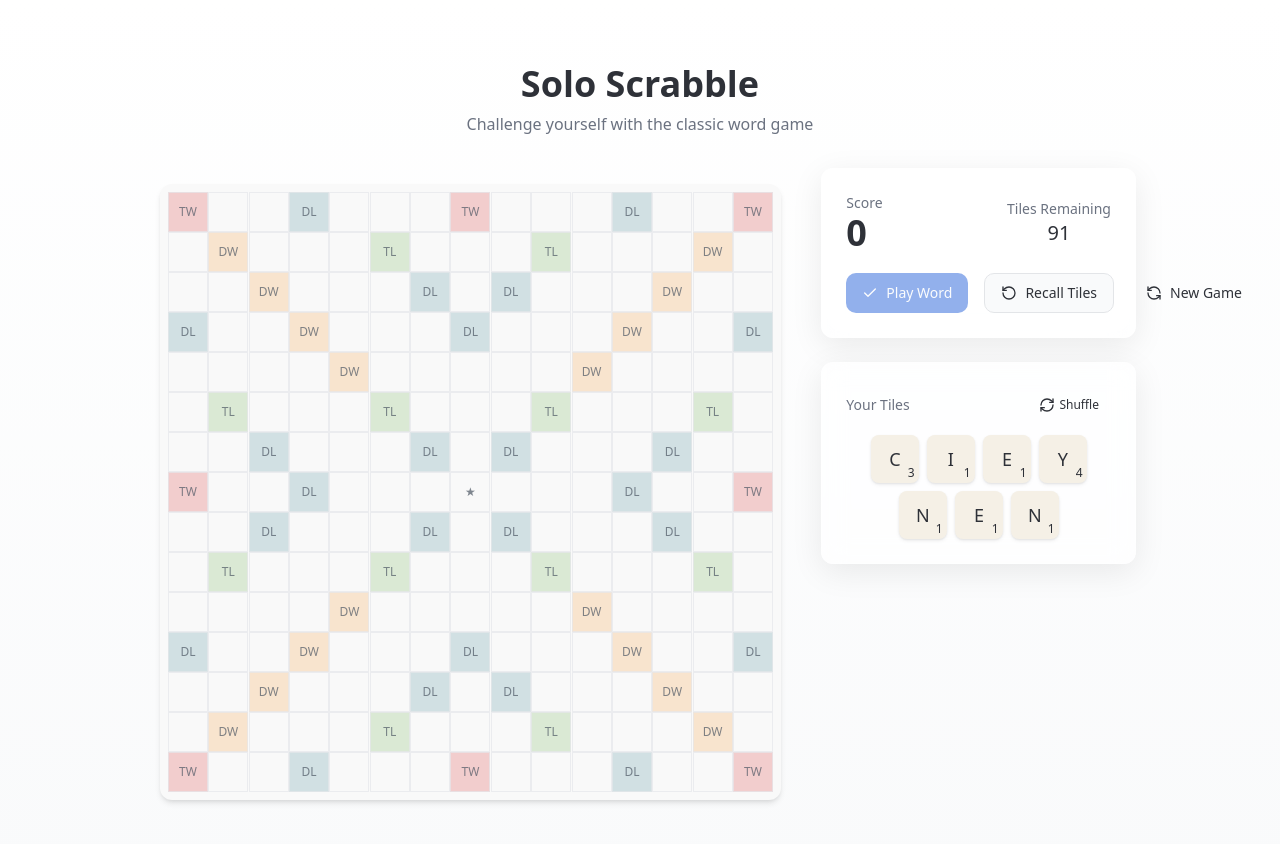
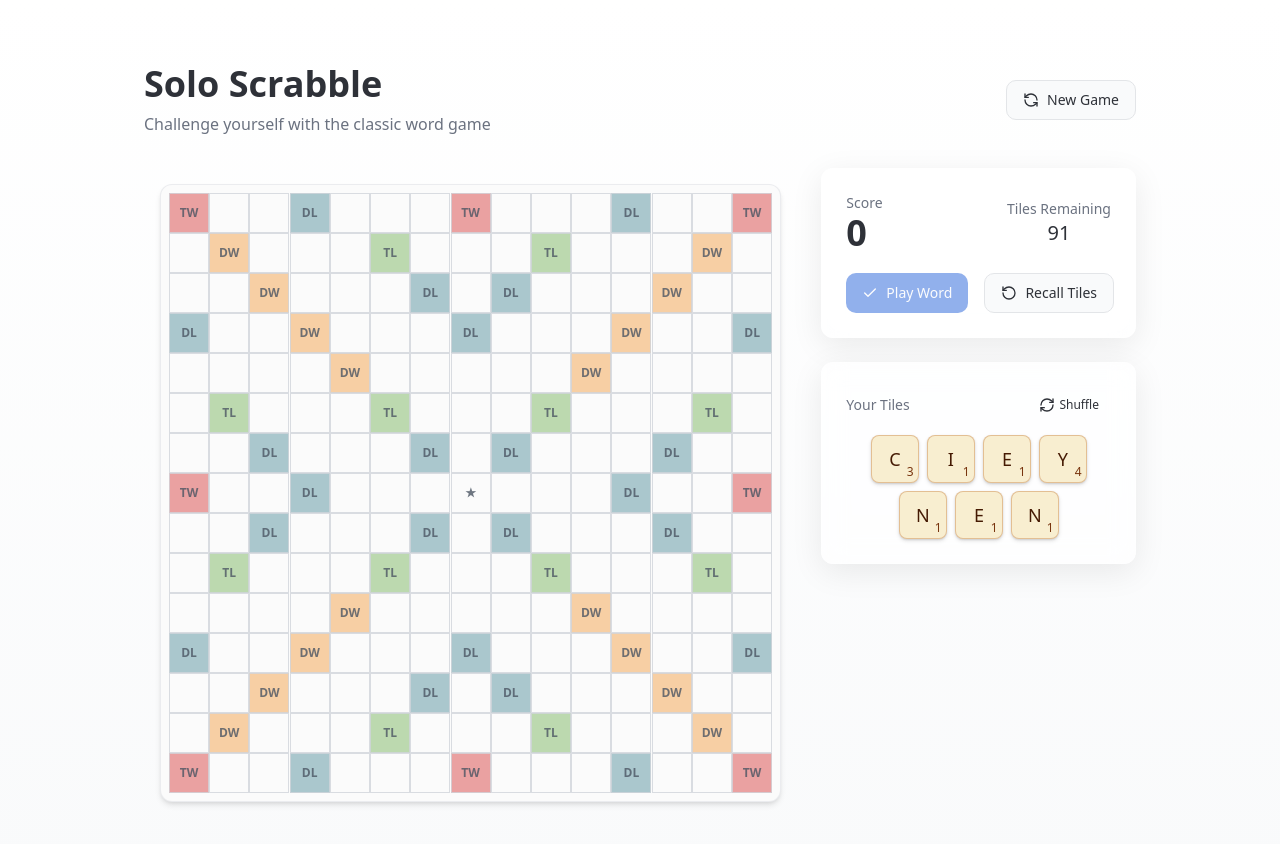
Before and after one commit to ankurawl/solo-scrabble-adventure, a React (Vite) app: page / in a window 1280 px wide. Shown: the top 844 px of the page. Built offline with nearby package versions, Linux system fonts and the light colour scheme.

Commit message:
Fix: Improve game UI and UX
- Improved error message display to prevent stacking.
- Repositioned the "New Game" button.
- Enhanced the color scheme of the Scrabble board.
- Improved tile visibility on the board.

```diff
--- a/src/components/game/Board.tsx
+++ b/src/components/game/Board.tsx
@@ -44,7 +44,7 @@ const Board: React.FC<BoardProps> = ({ board, onPlaceTile, currentDraggedTile, p
 
   return (
     <div className="overflow-auto md:overflow-visible p-4">
-      <div className="animate-fade-in grid grid-cols-15 gap-0 p-2 bg-scrabble-board rounded-lg shadow-md">
+      <div className="animate-fade-in grid grid-cols-15 gap-0 p-2 bg-scrabble-board rounded-lg shadow-md border border-gray-300/40">
         {board.map((row, rowIndex) =>
           row.map((cell, colIndex) => (
             <div
--- a/src/components/game/BoardCell.tsx
+++ b/src/components/game/BoardCell.tsx
@@ -55,7 +55,7 @@ const BoardCell: React.FC<BoardCellProps> = ({
     }
 
     return (
-      <div className="w-full h-full flex items-center justify-center text-xs font-medium text-gray-600/70">
+      <div className="w-full h-full flex items-center justify-center text-xs font-semibold text-gray-600/80">
         {CELL_TYPE_LABELS[cell.type]}
       </div>
     );
@@ -64,9 +64,9 @@ const BoardCell: React.FC<BoardCellProps> = ({
   return (
     <div
       className={cn(
-        'relative border border-gray-200/70 w-8 h-8 sm:w-10 sm:h-10',
+        'relative border border-gray-300/80 w-8 h-8 sm:w-10 sm:h-10',
         cell.type !== 'regular' && cell.type,
-        isHighlighted && 'bg-primary/20 border-primary/40',
+        isHighlighted && 'bg-primary/30 border-primary/60',
         'transition-all duration-150 p-0.5'
       )}
       onDragOver={handleDragOver}
--- a/src/components/game/ScorePanel.tsx
+++ b/src/components/game/ScorePanel.tsx
@@ -61,14 +61,6 @@ const ScorePanel: React.FC<ScorePanelProps> = ({
           <RotateCcw className="h-4 w-4" />
           Recall Tiles
         </Button>
-        <Button
-          variant="ghost"
-          onClick={onNewGame}
-          className="flex items-center gap-2"
-        >
-          <RefreshCcw className="h-4 w-4" />
-          New Game
-        </Button>
       </div>
     </div>
   );
--- a/src/components/game/ScrabbleGame.tsx
+++ b/src/components/game/ScrabbleGame.tsx
@@ -1,10 +1,11 @@
-
 import React, { useState, useEffect, useCallback } from 'react';
 import { toast } from 'sonner';
 import Board from './Board';
 import TileRack from './TileRack';
 import ScorePanel from './ScorePanel';
 import { Tile, BoardCell, GameState } from '@/types/scrabble';
+import { Button } from '@/components/ui/button';
+import { RefreshCcw } from 'lucide-react';
 import {
   createBoard,
   createTileBag,
@@ -293,9 +294,19 @@ const ScrabbleGame: React.FC = () => {
 
   return (
     <div className="flex flex-col items-center w-full max-w-5xl mx-auto px-4 py-8">
-      <div className="mb-8 animate-fade-in">
-        <h1 className="text-3xl sm:text-4xl font-semibold text-center mb-2">Solo Scrabble</h1>
-        <p className="text-center text-gray-500">Challenge yourself with the classic word game</p>
+      <div className="w-full mb-8 animate-fade-in flex flex-col sm:flex-row items-center justify-between">
+        <div>
+          <h1 className="text-3xl sm:text-4xl font-semibold text-center sm:text-left mb-2">Solo Scrabble</h1>
+          <p className="text-center sm:text-left text-gray-500">Challenge yourself with the classic word game</p>
+        </div>
+        <Button
+          variant="outline"
+          onClick={startNewGame}
+          className="mt-4 sm:mt-0 flex items-center gap-2"
+        >
+          <RefreshCcw className="h-4 w-4" />
+          New Game
+        </Button>
       </div>
 
       <div className="w-full grid grid-cols-1 lg:grid-cols-3 gap-6">
--- a/src/components/game/Tile.tsx
+++ b/src/components/game/Tile.tsx
@@ -37,20 +37,20 @@ const Tile: React.FC<TileProps> = ({
     <div
       className={cn(
         'relative w-full h-full flex items-center justify-center',
-        'bg-scrabble-tile rounded-sm shadow-tile select-none cursor-pointer',
+        'bg-scrabble-tile border border-amber-700/30 rounded-sm shadow-tile select-none cursor-pointer',
         'transform transition-all duration-200 ease-out',
         isDragging ? 'dragging opacity-75' : 'hover:shadow-tile-hover hover:scale-102',
-        !isPlayable && tile.isPlaced && 'opacity-50 cursor-default',
+        !isPlayable && tile.isPlaced && 'opacity-90 cursor-default',
         !isPlayable && !tile.isPlaced && 'cursor-grab'
       )}
       draggable={isPlayable || !tile.isPlaced}
       onDragStart={handleDragStart}
       onClick={handleClick}
     >
-      <span className="tile-letter text-base sm:text-lg font-semibold">
+      <span className="tile-letter text-base sm:text-lg font-bold text-amber-950">
         {tile.letter}
       </span>
-      <span className="tile-points text-xs absolute bottom-0.5 right-1">
+      <span className="tile-points text-xs absolute bottom-0.5 right-1 font-medium text-amber-900">
         {tile.points}
       </span>
     </div>
--- a/src/components/ui/sonner.tsx
+++ b/src/components/ui/sonner.tsx
@@ -1,3 +1,4 @@
+
 import { useTheme } from "next-themes"
 import { Toaster as Sonner } from "sonner"
 
@@ -10,6 +11,8 @@ const Toaster = ({ ...props }: ToasterProps) => {
     <Sonner
       theme={theme as ToasterProps["theme"]}
       className="toaster group"
+      position="top-right"
+      richColors
       toastOptions={{
         classNames: {
           toast:
@@ -21,6 +24,8 @@ const Toaster = ({ ...props }: ToasterProps) => {
             "group-[.toast]:bg-muted group-[.toast]:text-muted-foreground",
         },
       }}
+      expand={false}
+      closeButton
       {...props}
     />
   )
--- a/src/index.css
+++ b/src/index.css
@@ -83,25 +83,25 @@
   @apply text-xs font-normal absolute bottom-0.5 right-1;
 }
 
-/* Special board squares styling */
+/* Special board squares styling - enhancing colors */
 .triple-word {
-  @apply bg-scrabble-triple-word/30;
+  @apply bg-scrabble-triple-word/60;
 }
 
 .double-word {
-  @apply bg-scrabble-double-word/30;
+  @apply bg-scrabble-double-word/60;
 }
 
 .triple-letter {
-  @apply bg-scrabble-triple-letter/30;
+  @apply bg-scrabble-triple-letter/60;
 }
 
 .double-letter {
-  @apply bg-scrabble-double-letter/30;
+  @apply bg-scrabble-double-letter/60;
 }
 
 .center-square {
-  @apply bg-scrabble-center/30;
+  @apply bg-scrabble-center/60;
 }
 
 /* Tile animation effects */
@@ -113,3 +113,12 @@
 .glass-panel {
   @apply backdrop-glass rounded-xl border border-white/20 shadow-glass;
 }
+
+/* Custom toast container for better stacking */
+.sonner-toast-container {
+  --gap: 12px;
+}
+
+.sonner-toast {
+  @apply shadow-lg;
+}
--- a/tailwind.config.ts
+++ b/tailwind.config.ts
@@ -64,9 +64,9 @@ export default {
 					ring: 'hsl(var(--sidebar-ring))'
 				},
 				scrabble: {
-					'tile': '#f5f0e6',
+					'tile': '#f8eed0',
 					'tile-hover': '#f8f4ec',
-					'board': '#f9f9f9',
+					'board': '#fbfbfb',
 					'triple-word': '#e06666',
 					'double-word': '#f6b26b',
 					'triple-letter': '#93c47d',
@@ -119,8 +119,8 @@ export default {
 				'pulse-light': 'pulse-light 2s ease-in-out infinite'
 			},
 			boxShadow: {
-				'tile': '0 2px 4px rgba(0, 0, 0, 0.05), 0 1px 2px rgba(0, 0, 0, 0.08)',
-				'tile-hover': '0 4px 8px rgba(0, 0, 0, 0.08), 0 2px 4px rgba(0, 0, 0, 0.12)',
+				'tile': '0 2px 4px rgba(0, 0, 0, 0.1), 0 1px 2px rgba(0, 0, 0, 0.12)',
+				'tile-hover': '0 4px 8px rgba(0, 0, 0, 0.12), 0 2px 4px rgba(0, 0, 0, 0.16)',
 				'glass': '0 8px 32px rgba(0, 0, 0, 0.08)',
 				'subtle': '0 1px 3px rgba(0, 0, 0, 0.05), 0 1px 2px rgba(0, 0, 0, 0.06)'
 			},
```
